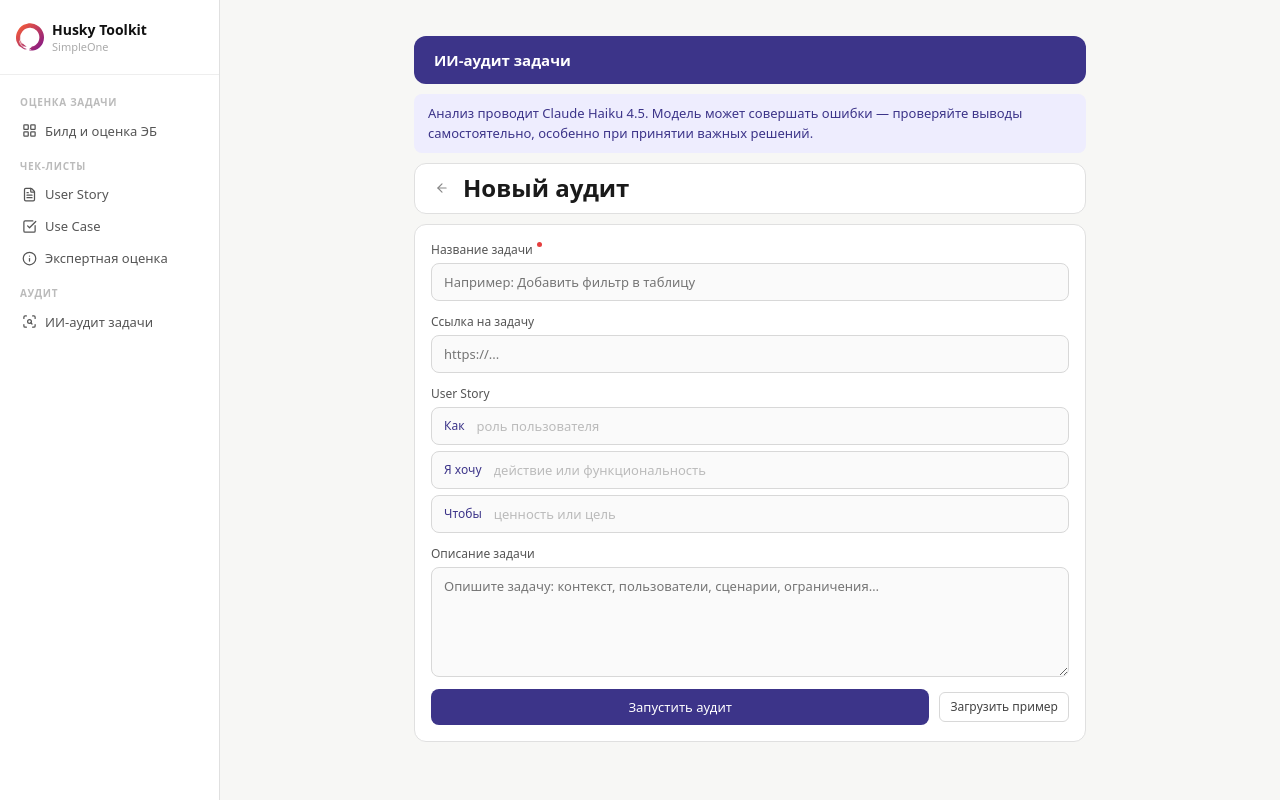
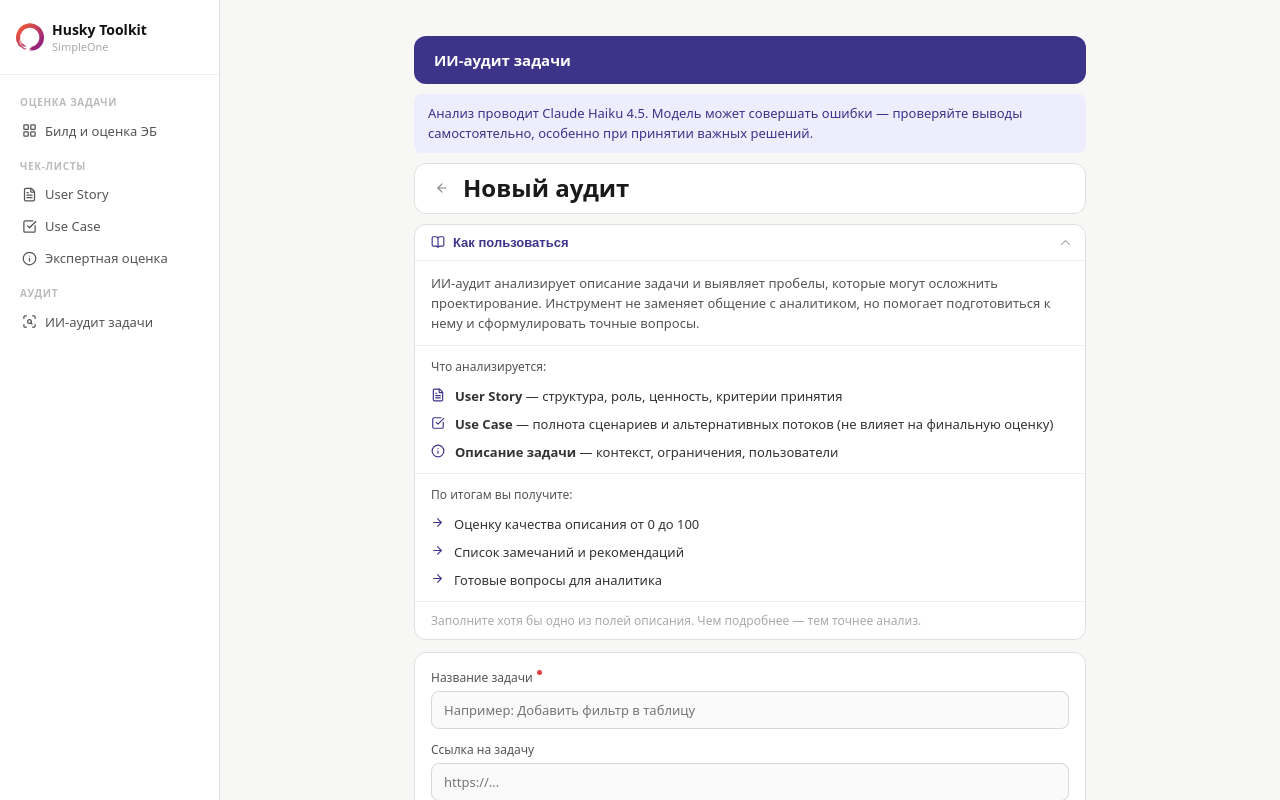
Before and after one commit to knyaze-v-denis/husky-toolkit-v2, a Next.js app: page /audit/new in a window 1280 px wide. Shown: the top 800 px of the page. Built offline with nearby package versions, Linux system fonts and the light colour scheme.

Commit message:
feat: блок инструкции с сворачиванием, иконки Lucide в отчёте аудита
Co-Authored-By: Claude Sonnet 4.6 <noreply@anthropic.com>

```diff
--- a/components/audit/AuditView.module.css
+++ b/components/audit/AuditView.module.css
@@ -120,11 +120,54 @@
 /* ── Instruction block ─────────────────────────────────────────── */
 
 .instrHead {
-  padding: 13px 16px;
+  width: 100%;
+  padding: 10px 12px 10px 16px;
   font-size: 13px;
   font-weight: 600;
   color: #1a1a1a;
+  border: none;
+  background: none;
+  display: flex;
+  align-items: center;
+  justify-content: space-between;
+  cursor: pointer;
+  text-align: left;
+  border-radius: 12px;
+}
+
+.instrHeadOpen {
   border-bottom: 0.5px solid #f0f0f0;
+  border-radius: 12px 12px 0 0;
+}
+
+.instrHead:hover {
+  background: #fafafa;
+}
+
+.instrHeadLabel {
+  display: flex;
+  align-items: center;
+  gap: 8px;
+  color: var(--primary);
+}
+
+.instrChevron {
+  display: flex;
+  align-items: center;
+  color: #aaa;
+  transition: transform 0.18s ease;
+  flex-shrink: 0;
+}
+
+.instrChevronOpen {
+  transform: rotate(180deg);
+}
+
+.instrDesc {
+  font-size: 13px;
+  color: #555;
+  line-height: 1.55;
+  margin: 0;
 }
 
 .instrBody {
@@ -379,16 +422,11 @@
 }
 
 .blockIcon {
-  width: 18px;
-  height: 18px;
-  border-radius: 50%;
   display: flex;
   align-items: center;
   justify-content: center;
-  font-size: 10px;
-  font-weight: 700;
   flex-shrink: 0;
-  background: rgba(0,0,0,0.1);
+  opacity: 0.75;
 }
 
 .sectionItem {
@@ -404,11 +442,6 @@
 .sectionItem:last-child { border-bottom: none; }
 
 .itemIcon {
-  font-size: 10px;
-  font-weight: 700;
-  width: 17px;
-  height: 17px;
-  border-radius: 50%;
   display: flex;
   align-items: center;
   justify-content: center;
@@ -432,7 +465,8 @@
 .listItem:last-child { border-bottom: none; }
 
 .bullet {
-  font-weight: 700;
+  display: flex;
+  align-items: center;
   flex-shrink: 0;
   margin-top: 1px;
 }
--- a/components/audit/AuditView.tsx
+++ b/components/audit/AuditView.tsx
@@ -2,7 +2,7 @@
 
 import { useState } from 'react';
 import { useRouter } from 'next/navigation';
-import { CheckSquare, FileText, Info, ArrowRight, ScanSearch, Clock, ArrowLeft, Trash2, Download } from 'lucide-react';
+import { CheckSquare, FileText, Info, ArrowRight, ScanSearch, Clock, ArrowLeft, Trash2, Download, ChevronDown, BookOpen, Check, AlertTriangle, X, AlertCircle, HelpCircle } from 'lucide-react';
 import { exportAuditPDF } from '@/lib/pdf/auditPdf';
 import { useAudit, type AuditResult, type AuditEntry, type AuditForm } from '@/lib/hooks/useAudit';
 import { PageHeader } from '@/components/builder/PageHeader';
@@ -78,7 +78,11 @@ function scoreColors(score: number) {
   return { bg: '#FAECE7', tc: '#4A1B0C' };
 }
 
-const STATUS_ICON = { ok: '✓', warn: '!', fail: '✕' };
+const STATUS_ICON = {
+  ok:   <Check size={13} />,
+  warn: <AlertTriangle size={12} />,
+  fail: <X size={13} />,
+};
 
 // ─── RESULT COMPONENTS ───────────────────────────────────────────
 
@@ -112,7 +116,7 @@ function SectionBlock({ section }: { section: AuditResult['sections'][0] }) {
         const ic = colorMap[item.status];
         return (
           <div key={i} className={styles.sectionItem}>
-            <span className={styles.itemIcon} style={{ background: ic.bg, color: ic.tc }}>
+            <span className={styles.itemIcon} style={{ color: ic.tc }}>
               {STATUS_ICON[item.status]}
             </span>
             <span className={styles.itemText}>{item.text}</span>
@@ -133,7 +137,7 @@ function ResultBody({ result }: { result: AuditResult }) {
         <div className={styles.block}>
           <div className={styles.blockHead} style={{ background: '#FAECE7', color: '#4A1B0C' }}>Проблемы</div>
           {result.issues.map((t, i) => (
-            <div key={i} className={styles.listItem}><span className={styles.bullet}>·</span>{t}</div>
+            <div key={i} className={styles.listItem}><span className={styles.bullet} style={{ color: '#993C1D' }}><AlertCircle size={14} /></span>{t}</div>
           ))}
         </div>
       )}
@@ -141,7 +145,7 @@ function ResultBody({ result }: { result: AuditResult }) {
         <div className={styles.block}>
           <div className={styles.blockHead} style={{ background: '#E1F5EE', color: '#085041' }}>Рекомендации</div>
           {result.recommendations.map((t, i) => (
-            <div key={i} className={styles.listItem}><span className={styles.bullet}>·</span>{t}</div>
+            <div key={i} className={styles.listItem}><span className={styles.bullet} style={{ color: '#1D9E75' }}><ArrowRight size={14} /></span>{t}</div>
           ))}
         </div>
       )}
@@ -149,7 +153,7 @@ function ResultBody({ result }: { result: AuditResult }) {
         <div className={styles.block}>
           <div className={styles.blockHead} style={{ background: '#E6F1FB', color: '#0C447C' }}>Вопросы аналитику</div>
           {result.questions.map((t, i) => (
-            <div key={i} className={styles.listItem}><span className={styles.bullet}>?</span>{t}</div>
+            <div key={i} className={styles.listItem}><span className={styles.bullet} style={{ color: '#2F7EC7' }}><HelpCircle size={14} /></span>{t}</div>
           ))}
         </div>
       )}
@@ -159,27 +163,42 @@ function ResultBody({ result }: { result: AuditResult }) {
 
 // ─── INSTRUCTION BLOCK ───────────────────────────────────────────
 
-function InstructionBlock() {
+function InstructionBlock({ open, onToggle }: { open: boolean; onToggle: () => void }) {
   return (
     <div className={styles.block}>
-      <div className={styles.instrHead}>Как пользоваться</div>
+      <button className={`${styles.instrHead} ${open ? styles.instrHeadOpen : ''}`} onClick={onToggle}>
+        <span className={styles.instrHeadLabel}><BookOpen size={14} />Как пользоваться</span>
+        <span className={`${styles.instrChevron} ${open ? styles.instrChevronOpen : ''}`}>
+          <ChevronDown size={15} />
+        </span>
+      </button>
+      {open && (
+        <>
           <div className={styles.instrBody}>
+            <p className={styles.instrDesc}>
+              ИИ-аудит анализирует описание задачи и выявляет пробелы, которые могут осложнить проектирование.
+              Инструмент не заменяет общение с аналитиком, но помогает подготовиться к нему и сформулировать точные вопросы.
+            </p>
+          </div>
+          <div className={styles.instrDivider} />
+          <div className={styles.instrBody}>
+            <div className={styles.instrSubhead}>Что анализируется:</div>
             <div className={styles.instrItem}>
               <span className={styles.instrIcon}><FileText size={14} /></span>
               <div><strong>User Story</strong> — структура, роль, ценность, критерии принятия</div>
             </div>
             <div className={styles.instrItem}>
               <span className={styles.instrIcon}><CheckSquare size={14} /></span>
-          <div><strong>Use Case</strong> — наблюдения для передачи обратной связи аналитику, не влияет на оценку</div>
+              <div><strong>Use Case</strong> — полнота сценариев и альтернативных потоков (не влияет на финальную оценку)</div>
             </div>
             <div className={styles.instrItem}>
               <span className={styles.instrIcon}><Info size={14} /></span>
-          <div><strong>Экспертная оценка</strong> — полнота описания с точки зрения UX</div>
+              <div><strong>Описание задачи</strong> — контекст, ограничения, пользователи</div>
             </div>
           </div>
           <div className={styles.instrDivider} />
           <div className={styles.instrBody}>
-        <div className={styles.instrSubhead}>По итогам аудита вы получите:</div>
+            <div className={styles.instrSubhead}>По итогам вы получите:</div>
             <div className={styles.instrItem}>
               <span className={styles.instrArrow}><ArrowRight size={13} /></span>
               Оценку качества описания от 0 до 100
@@ -196,6 +215,8 @@ function InstructionBlock() {
           <div className={styles.instrFooter}>
             Заполните хотя бы одно из полей описания. Чем подробнее — тем точнее анализ.
           </div>
+        </>
+      )}
     </div>
   );
 }
@@ -277,6 +298,7 @@ export function AuditFormView() {
   const hook = useAudit();
   const router = useRouter();
   const [mockLoading, setMockLoading] = useState(false);
+  const [infoOpen, setInfoOpen] = useState(() => hook.history.length === 0);
 
   const loading = hook.loading || mockLoading;
 
@@ -317,6 +339,8 @@ export function AuditFormView() {
           {loading ? (
             <LoadingBlock />
           ) : (
+            <>
+              <InstructionBlock open={infoOpen} onToggle={() => setInfoOpen(o => !o)} />
             <div className={styles.form}>
               <div className={styles.field}>
                 <label className={styles.label}>
@@ -372,6 +396,7 @@ export function AuditFormView() {
                 )}
               </div>
             </div>
+            </>
           )}
       </div>
     </div>
```
Lines whose indentation alone changed are shown as unchanged.
